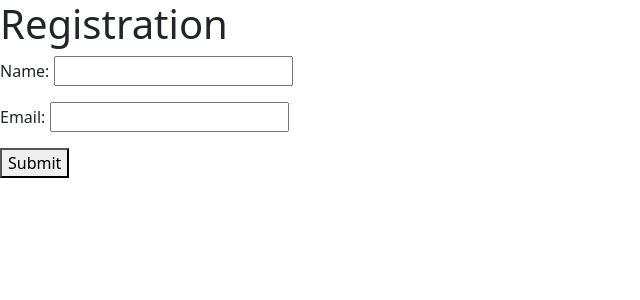
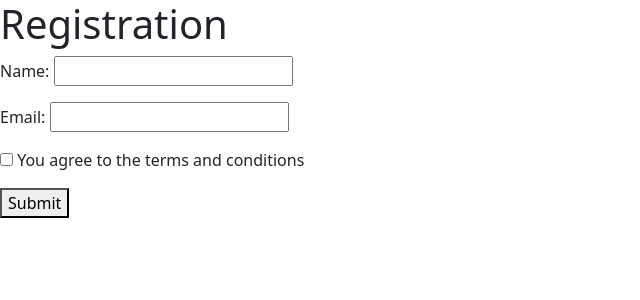
Before and after one commit to maximiliano/django-simple-quiz, a Django app: page /quiz/1/registration/ in a window 1280 px wide. Shown: the top 300 px of the page, without its empty margins (0-640 px from the left). Run offline with Django 4.2, Linux system fonts and the light colour scheme; tables that the repository leaves empty hold one stand-in row (Sample ...); some libraries are stand-ins or nearby versions.

Commit message:
Add verification checkbox to registration

```diff
--- a/apps/templates/core/registration.html
+++ b/apps/templates/core/registration.html
@@ -8,6 +8,11 @@
         <p>{{ form.name.label }}: {{ form.name }}</p>
         <p>{{ form.email.label }}: {{ form.email }}</p>
         <p>{{ form.quiz.as_hidden }}</p>
+
+        <p>
+            <input type="checkbox" name="agree" value="1" id="agree" required />
+            <label for="agree">You agree to the terms and conditions</label>
+        </p>
         <button type="submit">Submit</button>
     </form>
 {% endblock content %}
```
